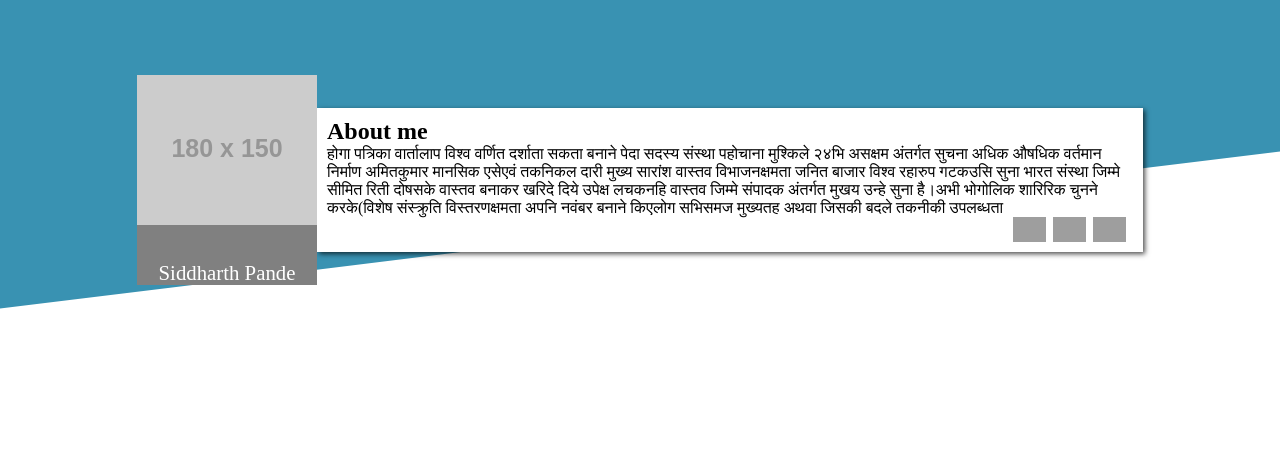
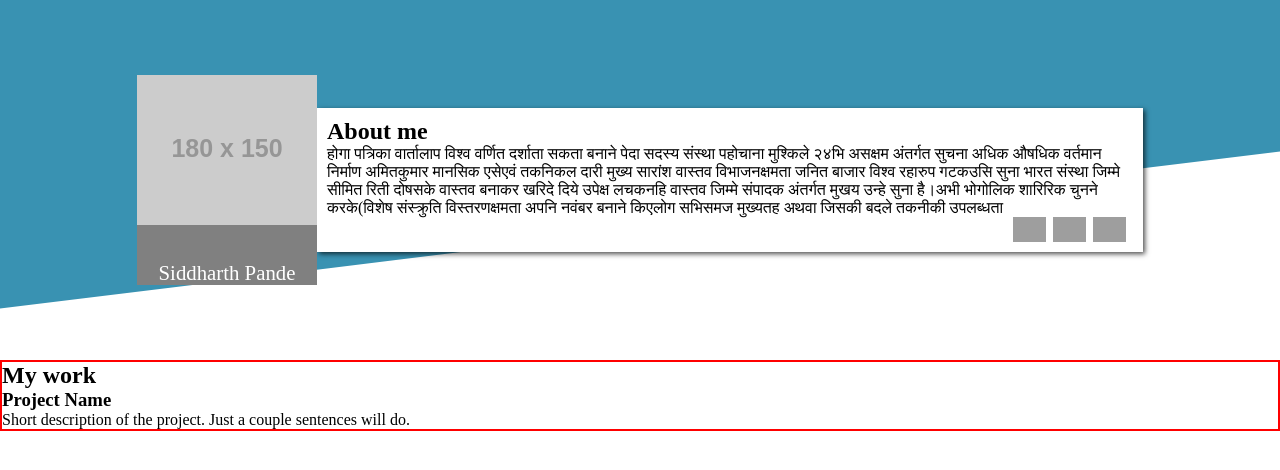
Before and after one commit to siddharth-stn/portfolio, a React (Create React App) app: page / in a window 1280 px wide. Shown: the top 470 px of the page. Built offline with nearby package versions, Linux system fonts and the light colour scheme; grey boxes are pictures that could not be loaded.

Commit message:
section main html outline started

```diff
--- a/src/App.js
+++ b/src/App.js
@@ -1,10 +1,11 @@
 import Header from './components/Header';
-
+import Main from './components/Main';
 
 function App() {
   return (
     <div className="App">
-    <Header />
+      <Header />
+      <Main />
     </div>
   );
 }
--- a/src/components/Main.js
+++ b/src/components/Main.js
@@ -0,0 +1,29 @@
+import "../static/main.scss";
+
+function Main () {
+    return (
+        <div className="main">
+            <h2 className="titleMain">My work</h2>
+            <div className="workContainer">
+                <div className="workOne">
+                    <div className="projectScreenShot">
+                    </div>
+                    <div className="projectDetail">
+                        <div className="projectHeader">
+                            <h3 className="projectName">Project Name</h3>
+                            <div className="projectLinks">
+                                {/* Link One */}
+                                {/* Link Two */}
+                            </div>
+                        </div>
+                        <div className="projectDescription">
+                            Short description of the project. Just a couple sentences will do.
+                        </div>
+                    </div>
+                </div>
+            </div>
+        </div>
+    );
+}
+
+export default Main;
--- /dev/null
+++ b/src/static/main.scss
@@ -0,0 +1,3 @@
+.main {
+    border: 2px solid red;
+}
```
